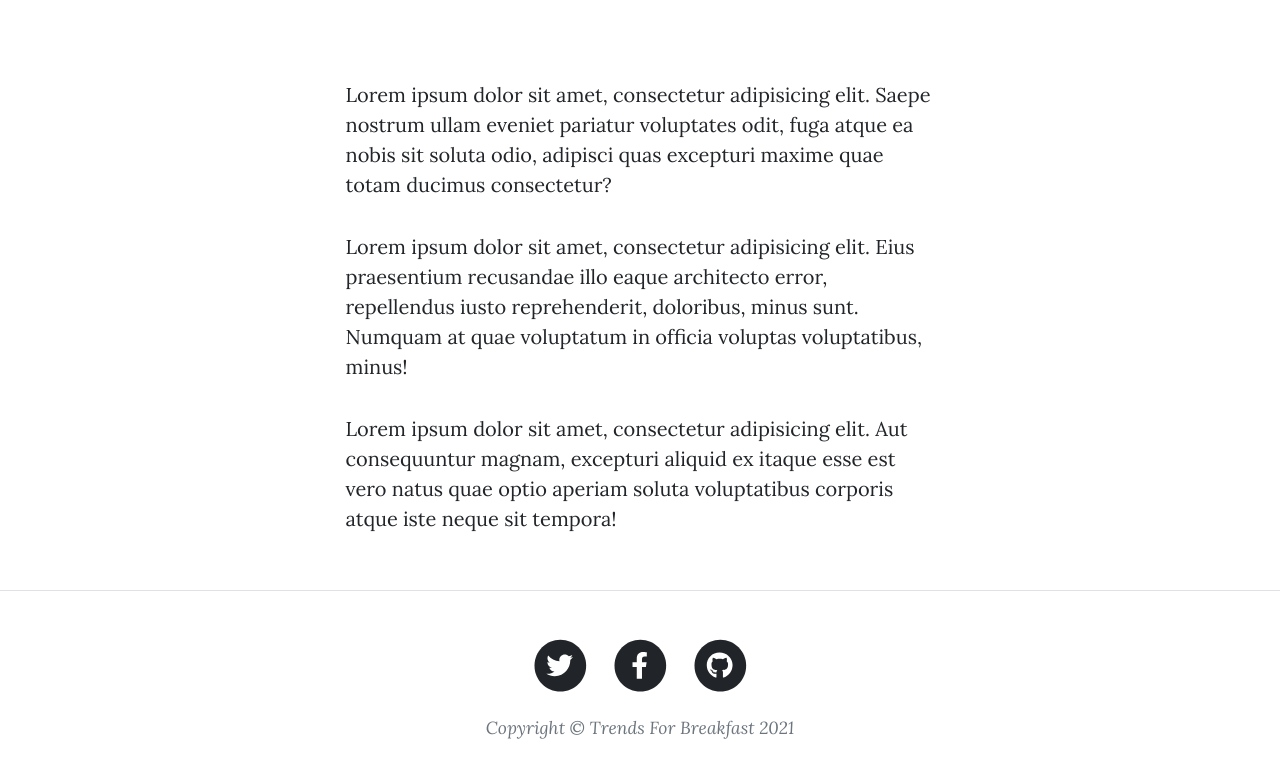
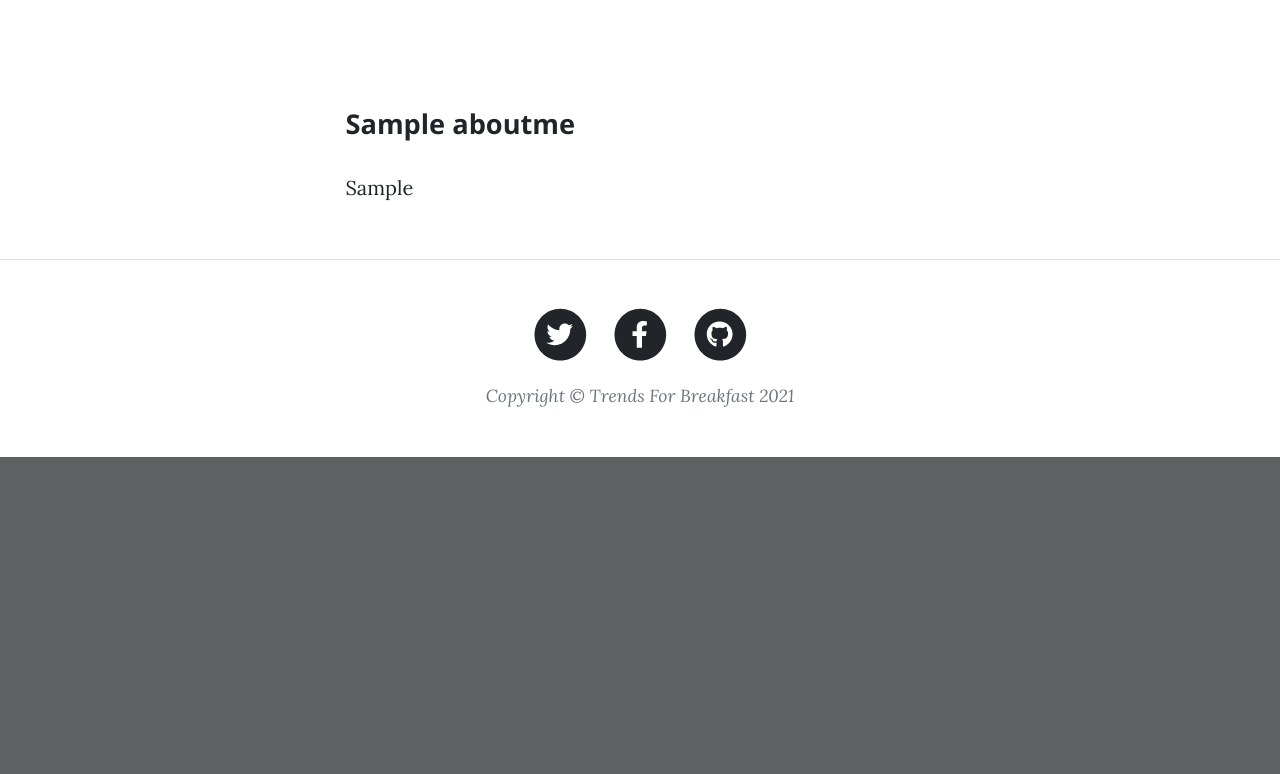
Before and after one commit to Ifraibrahim770/techtrends, a Django app: page /about in a window 1280 px wide. Shown: the part 500-1274 px from the top of the page. After the commit the page ends 957 px from the top, so only its background shows below. Run offline with Django 3.2, Linux system fonts and the light colour scheme; tables that the repository leaves empty hold one stand-in row (values such as "Sample post").

Commit message:
INTRODUCTION OF LIST VIEW AND ABOUT ME

```diff
--- a/store/admin.py
+++ b/store/admin.py
@@ -8,3 +8,4 @@ admin.site.register(Author)
 admin.site.register(Categories)
 admin.site.register(Article)
 admin.site.register(Content)
+admin.site.register(AboutMe)
--- a/store/models.py
+++ b/store/models.py
@@ -49,15 +49,15 @@ class Content(models.Model):
     image1 = models.CharField(max_length=2000, blank=True, null=True)
     image_caption = models.CharField(max_length=2000, blank=True, null=True)
     article = models.ForeignKey(Article, on_delete=models.SET_NULL, null=True)
+    list_items = models.TextField(max_length=2000, null=True, blank=True)
 
     def __str__(self):
         return str(self.article)
 
 
-class PrivacyPolicy(models.Model):
+class AboutMe(models.Model):
     title = models.CharField(max_length=2000, blank=True, null=True)
     paragraph = models.TextField(max_length=2000, null=True, blank=True)
-    list_items = models.TextField(max_length=2000, null=True, blank=True)
 
     def __str__(self):
         return str(self.paragraph[0:15])
--- a/store/templates/store/about.html
+++ b/store/templates/store/about.html
@@ -53,9 +53,10 @@
             <div class="container px-4 px-lg-5">
                 <div class="row gx-4 gx-lg-5 justify-content-center">
                     <div class="col-md-10 col-lg-8 col-xl-7">
-                        <p>Lorem ipsum dolor sit amet, consectetur adipisicing elit. Saepe nostrum ullam eveniet pariatur voluptates odit, fuga atque ea nobis sit soluta odio, adipisci quas excepturi maxime quae totam ducimus consectetur?</p>
-                        <p>Lorem ipsum dolor sit amet, consectetur adipisicing elit. Eius praesentium recusandae illo eaque architecto error, repellendus iusto reprehenderit, doloribus, minus sunt. Numquam at quae voluptatum in officia voluptas voluptatibus, minus!</p>
-                        <p>Lorem ipsum dolor sit amet, consectetur adipisicing elit. Aut consequuntur magnam, excepturi aliquid ex itaque esse est vero natus quae optio aperiam soluta voluptatibus corporis atque iste neque sit tempora!</p>
+                         {% for about_me in about_mes %}
+                        <h2 class="section-heading"style="font-size: 1.7rem;">{{about_me.title|default_if_none:"" }}</h2>
+                        <p>{{about_me.paragraph|default_if_none:"" }}</p>
+                        {% endfor %}
                     </div>
                 </div>
             </div>
--- a/store/views.py
+++ b/store/views.py
@@ -63,7 +63,8 @@ def single_post(request):
 
 
 def About(request):
-    return render(request, 'store/about.html')
+    about_me = AboutMe.objects.all().order_by('id')
+    return render(request, 'store/about.html', {"about_mes": about_me})
 
 
 def Contact(request):
```
Also changed, not shown: buy_it_v1/settings.py (+5 -5 lines), store/templates/store/post.html (+11 -0 lines), store/templatetags/filter.py (added, +11 -0 lines), store/templatetags/__init__.py (added).
